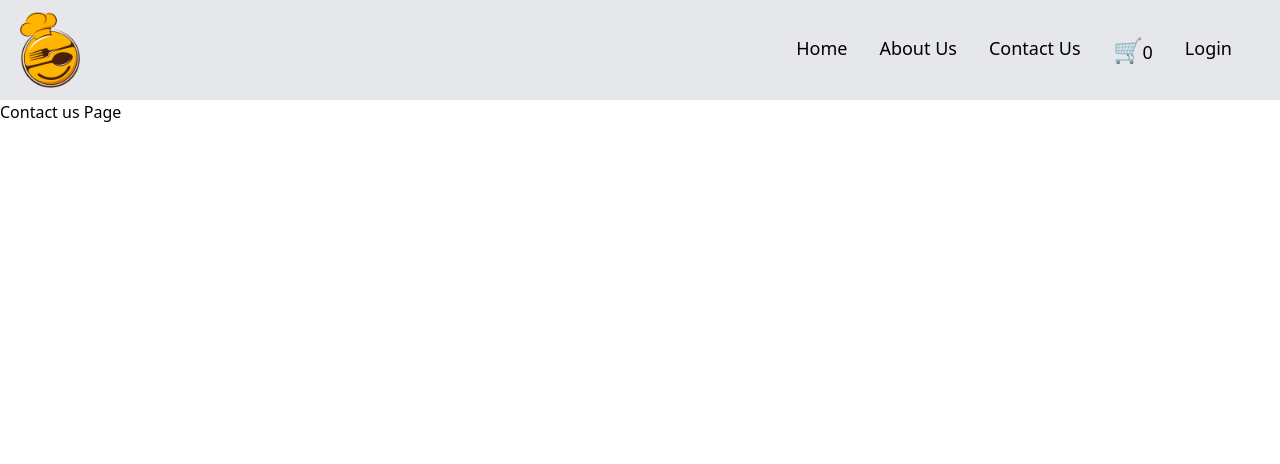
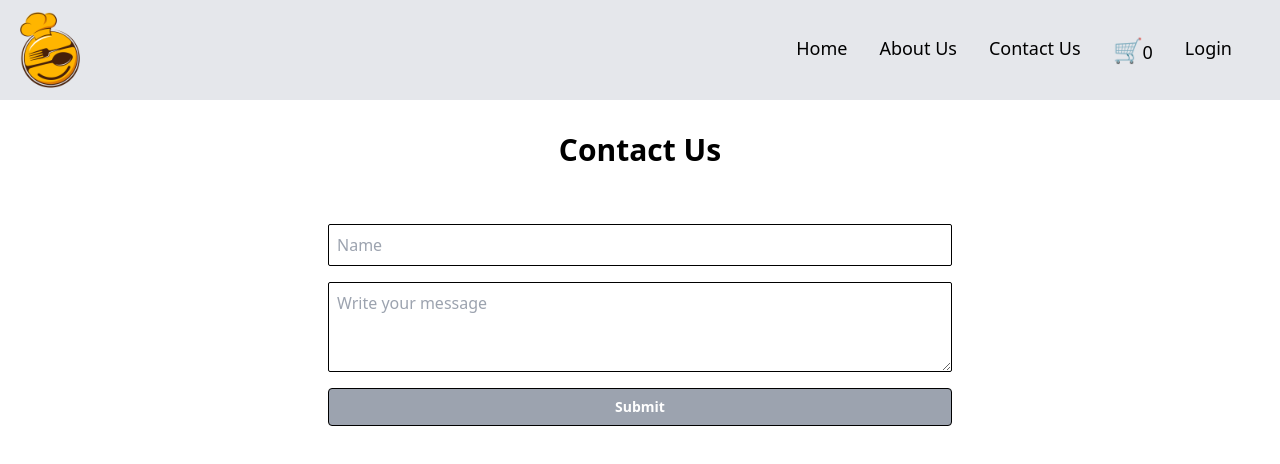
Before and after one commit to Bappy38/FoodDelivery-Client, a React (Vite) app: page /contact in a window 1280 px wide. Shown: the top 464 px of the page. Built offline with nearby package versions, Linux system fonts and the light colour scheme.

Commit message:
Contact Us Page Implemented

```diff
--- a/src/components/Contact.js
+++ b/src/components/Contact.js
@@ -1,7 +1,28 @@
 const Contact = () => {
     return (
-        <div>
-            <h1>Contact us Page</h1>
+        <div className="flex flex-col items-center justify-center">
+            <h1 className="font-semibold text-3xl p-4 m-4">Contact Us</h1>
+
+            <form className="p-2 m-2 flex flex-col w-6/12">
+                <input
+                    type="text"
+                    className="border border-black p-2 my-2 rounded-sm"
+                    placeholder="Name"
+                />
+
+                <textarea
+                    type="text"
+                    className="border border-black p-2 my-2 rounded-sm"
+                    placeholder="Write your message"
+                    rows="3"
+                />
+
+                <button
+                    className="border border-black font-semibold p-2 my-2 text-sm bg-gray-400 text-white rounded hover:bg-gray-700 transition duration-500"
+                >
+                    Submit
+                </button>
+            </form>
         </div>
     )
 }
```
